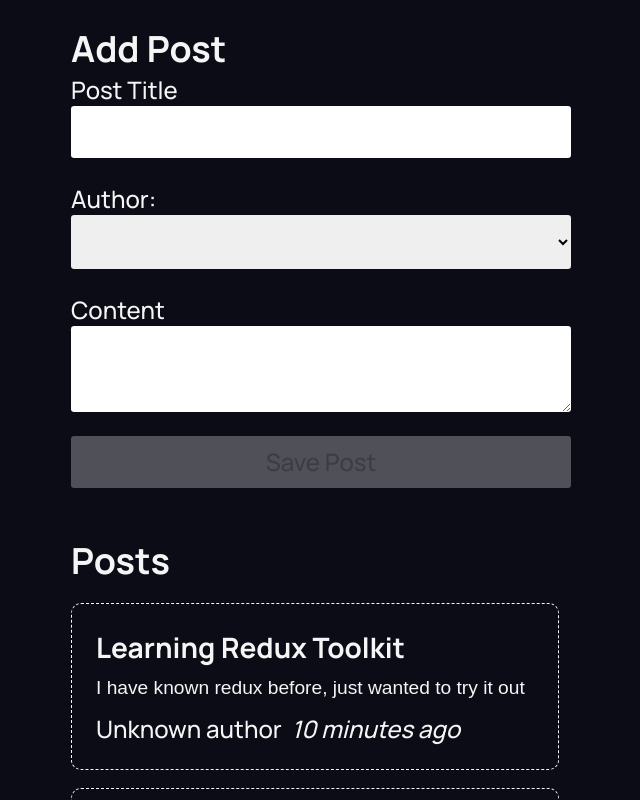
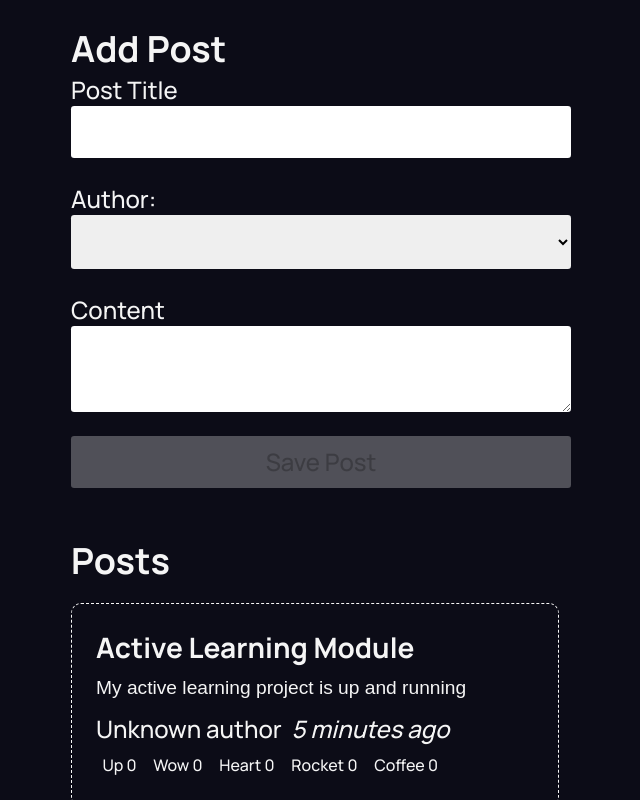
Before and after one commit to daregoodness1997/redux-blog, a React (Create React App) app: page / in a window 1280 px wide. Shown: the top 800 px of the page, without its empty margins (319-959 px from the left). Built offline with nearby package versions, Linux system fonts and the light colour scheme.

Commit message:
Lesson 2 completed

```diff
--- a/src/features/posts/PostsList.js
+++ b/src/features/posts/PostsList.js
@@ -4,16 +4,22 @@
 import { SelectAllPosts } from './postsSlice';
 import PostAuthor from './PostAuthor';
 import TimeAgo from './TimeAgo';
+import ReactionButtons from './ReactionButtons';
 
 const PostsList = () => {
   const posts = useSelector(SelectAllPosts);
 
-  const renderedPosts = posts.map(post => (
+  const orderedPost = posts
+    .slice()
+    .sort((a, b) => b.date.localeCompare(a.date));
+
+  const renderedPosts = orderedPost.map(post => (
     <article key={post.id}>
       <h3>{post.title}</h3>
       <p>{post.content.substring(0, 100)}</p>
       <PostAuthor userId={post.userId} />
       <TimeAgo timestamp={post.date} />
+      <ReactionButtons post={post} />
     </article>
   ));
 
--- /dev/null
+++ b/src/features/posts/ReactionButtons.js
@@ -0,0 +1,32 @@
+import { useDispatch } from 'react-redux';
+import { reactionAdded } from './postsSlice';
+import React from 'react';
+
+const reactionEmoji = {
+  thumbsUp: 'Up',
+  wow: 'Wow',
+  heart: 'Heart',
+  rocket: 'Rocket',
+  coffee: 'Coffee',
+};
+
+const ReactionButtons = ({ post }) => {
+  const dispatch = useDispatch();
+  const reactionButtons = Object.entries(reactionEmoji).map(([name, emoji]) => {
+    return (
+      <button
+        key={name}
+        type='button'
+        className='reactionButton'
+        onClick={() =>
+          dispatch(reactionAdded({ postId: post.id, reaction: name }))
+        }
+      >
+        {`${emoji}  ${post.reactions[name]}`}
+      </button>
+    );
+  });
+  return <div>{reactionButtons}</div>;
+};
+
+export default ReactionButtons;
--- a/src/features/posts/postsSlice.js
+++ b/src/features/posts/postsSlice.js
@@ -7,12 +7,26 @@
     title: 'Learning Redux Toolkit',
     content: 'I have known redux before, just wanted to try it out',
     date: sub(new Date(), { minutes: 10 }).toISOString(),
+    reactions: {
+      thumbsUp: 0,
+      wow: 0,
+      heart: 0,
+      rocket: 0,
+      coffee: 0,
+    },
   },
   {
     id: '2',
     title: 'Active Learning Module',
     content: 'My active learning project is up and running',
     date: sub(new Date(), { minutes: 5 }).toISOString(),
+    reactions: {
+      thumbsUp: 0,
+      wow: 0,
+      heart: 0,
+      rocket: 0,
+      coffee: 0,
+    },
   },
 ];
 
@@ -30,15 +44,29 @@
             ...values,
             id: nanoid(),
             date: new Date().toISOString(),
+            reactions: {
+              thumbsUp: 0,
+              wow: 0,
+              heart: 0,
+              rocket: 0,
+              coffee: 0,
+            },
           },
         };
       },
+    },
+    reactionAdded(state, action) {
+      const { postId, reaction } = action.payload;
+      const existingPost = state.find(post => post.id === postId);
+      if (existingPost) {
+        existingPost.reactions[reaction]++;
+      }
     },
   },
 });
 
 export const SelectAllPosts = state => state.posts;
 
-export const { postAdded } = postsSlice.actions;
+export const { postAdded, reactionAdded } = postsSlice.actions;
 
 export default postsSlice.reducer;
```
